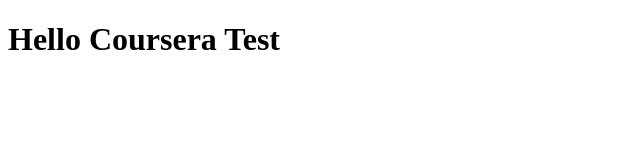
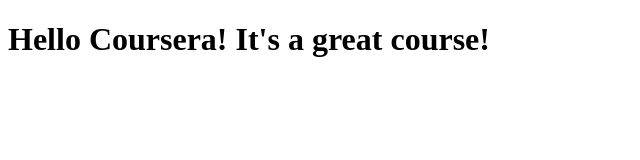
Before and after one commit to VRudyk1704/coursera-test, a plain HTML site: page site/index.html in a window 1280 px wide. Shown: the whole page, without its empty margins (0-640 px from the left). Drawn offline with Linux system fonts and the light colour scheme.

Commit message:
Some small changes.

```diff
--- a/site/index.html
+++ b/site/index.html
@@ -5,6 +5,6 @@
     <title>Hello Coursera!</title>
 </head>
 <body>
-   <h1>Hello Coursera Test</h1>
+   <h1>Hello Coursera! It's a great course!</h1>
 </body>
 </html>
```
